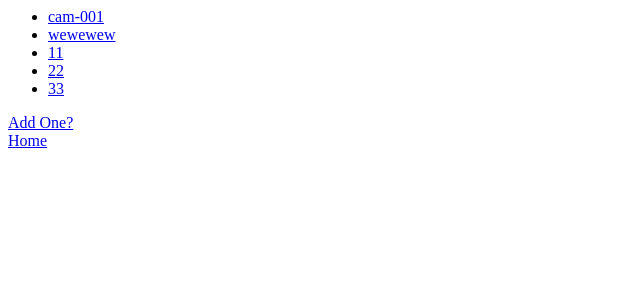
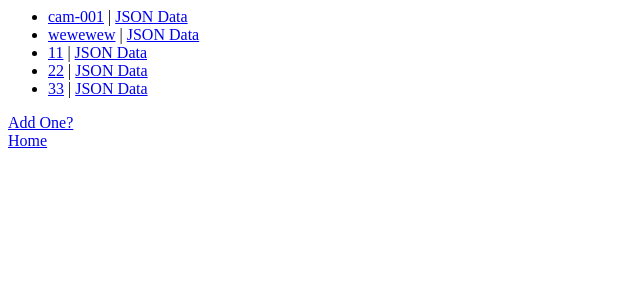
Before and after one commit to kkdai/DjangoAPPs, a Django app: page /cam_qrcode/ in a window 1280 px wide. Shown: the top 300 px of the page, without its empty margins (0-640 px from the left). Run offline with Django 3.2, Linux system fonts and the light colour scheme; data comes from the database, SQL or seed files in the repository; parts of the project's set-up code (start-up, migrations or seed data) failed here and were passed over.

Commit message:
[Cam_Qrcode] Complete  URL and json part.

```diff
--- a/cam_qrcode/urls.py
+++ b/cam_qrcode/urls.py
@@ -7,6 +7,8 @@ urlpatterns = patterns('',
     url(r'^$', views.index, name='index'),
     # ex: /cam_qrcode/5/
     url(r'^(?P<cam_id>\d+)/$', views.detail, name='detail'),
+    # ex: /cam_qrcode/5/json
+    url(r'^(?P<cam_id>\d+)/json/$', views.json, name='json'),
     # ex: /cam_qrcode/add/
     url(r'^add/$', views.add, name='add'),
     # ex: /cam_qrcode/add_cam/
--- a/cam_qrcode/views.py
+++ b/cam_qrcode/views.py
@@ -1,8 +1,10 @@
-from django.http import HttpResponse
-from django.shortcuts import render
 from cam_qrcode.models import Camera
+from django.http import HttpResponse, HttpRequest
+from django.shortcuts import render, get_object_or_404
+import simplejson as json2
 
 # Create your views here.
+main_url = "http://localhost:8000/cam_qrcode/"
 
 def index(request):
     print "enter index"
@@ -10,9 +12,25 @@ def index(request):
     context = {'latest_cam_list': latest_cam_list}
     return render(request, 'cam_qrcode/index.html', context)
 
+def json(request, cam_id):
+    cam = get_object_or_404(Camera, pk=cam_id)
+    response_data = {}
+    response_data['cam_id'] =  cam.camera_id
+    response_data['camera_name'] = cam.camera_name
+    response_data['camera_xmpp_account'] = cam.camera_xmpp_account
+    response_data['camera_xmpp_password'] = cam.camera_xmpp_password
+    print "List data: ", response_data
+    out_obj = json2.dumps(response_data)
+    print "Json data: ", out_obj
+    return HttpResponse(out_obj, content_type="application/json")
+
 def detail(request, cam_id):
-    print "enter detail"
-    return render(request, 'cam_qrcode/detail.html')
+    print "enter detail on", cam_id
+    global main_url
+    json_url = main_url + str(cam_id)+ "/json"
+    print json_url
+    context = {'cam_url_id': cam_id, "full_url": json_url}
+    return render(request, 'cam_qrcode/detail.html', context)
 
 def add(request):
     return render(request, 'cam_qrcode/add_form.html')
@@ -28,4 +46,4 @@ def add_cam(request):
     cam_new_id = Camera.objects.all().count() + 1
     add_obj = Camera(camera_id=cam_new_id, camera_name=cam_name, camera_xmpp_account=xmpp_acc, camera_xmpp_password=xmpp_pw)
     add_obj.save()
-    return HttpResponse('Add done <br><a href="/">Home</a></br>')
+    return HttpResponse('Add done <br><a href="/cam_qrcode">Home</a></br>')
--- a/polls/templates/cam_qrcode/add_form.html
+++ b/polls/templates/cam_qrcode/add_form.html
@@ -7,5 +7,5 @@
 </form>
 
 <br>
-<a href="/">Home</a>
+<a href="/cam_qrcode">Home</a>
 </br>
--- a/polls/templates/cam_qrcode/detail.html
+++ b/polls/templates/cam_qrcode/detail.html
@@ -1,7 +1,9 @@
 {% load qr_tags %}
 
-{% qr_from_text "http://localhost:8000/cam_qrcode/3/" %}
+Web JSON Address: {{full_url}} <br>
+
+{% qr_from_text "{{full_url}}" %}
 
 <br>
-<a href="/">Home</a>
+<a href="/cam_qrcode">Home</a>
 </br>
--- a/polls/templates/cam_qrcode/index.html
+++ b/polls/templates/cam_qrcode/index.html
@@ -1,7 +1,9 @@
 {% if latest_cam_list %}
     <ul>
     {% for cam in latest_cam_list %}
-        <li><a href="{% url 'detail' cam.camera_id %}">{{ cam.camera_name }}</a></li>
+        <li><a href="{% url 'detail' cam.camera_id %}">{{ cam.camera_name }}</a> |
+        	<a href="{% url 'json' cam.camera_id %}"> JSON Data
+        </li>
     {% endfor %}
     </ul>
 {% else %}
@@ -11,5 +13,5 @@
 <a href="add">Add One? </a>
 
 <br>
-<a href="/">Home</a>
+<a href="/cam_qrcode">Home</a>
 </br>
--- a/requirements.txt
+++ b/requirements.txt
@@ -5,4 +5,5 @@ feedparser==5.1.3
 html2bbcode==2.1.0
 lxml==3.4.0
 pyquery==1.2.9
+simplejson==3.6.4
 wsgiref==0.1.2
```
